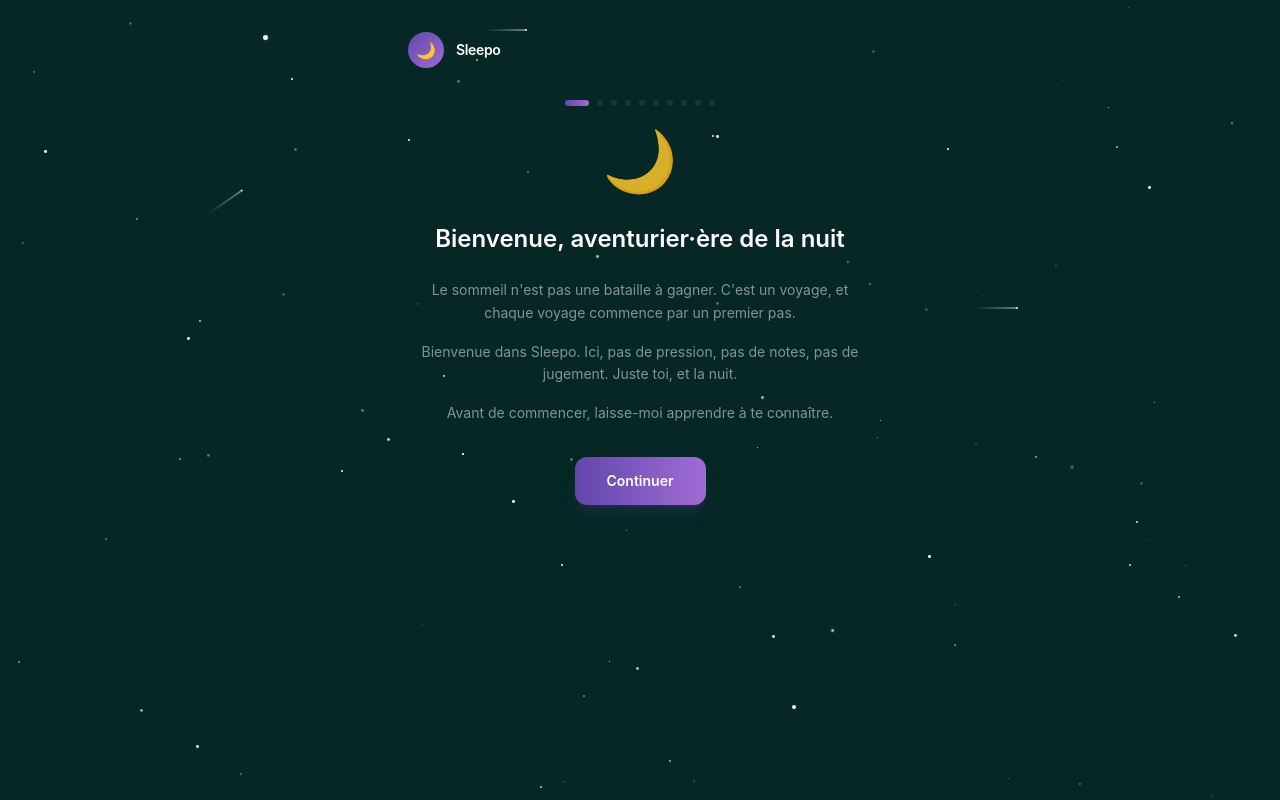
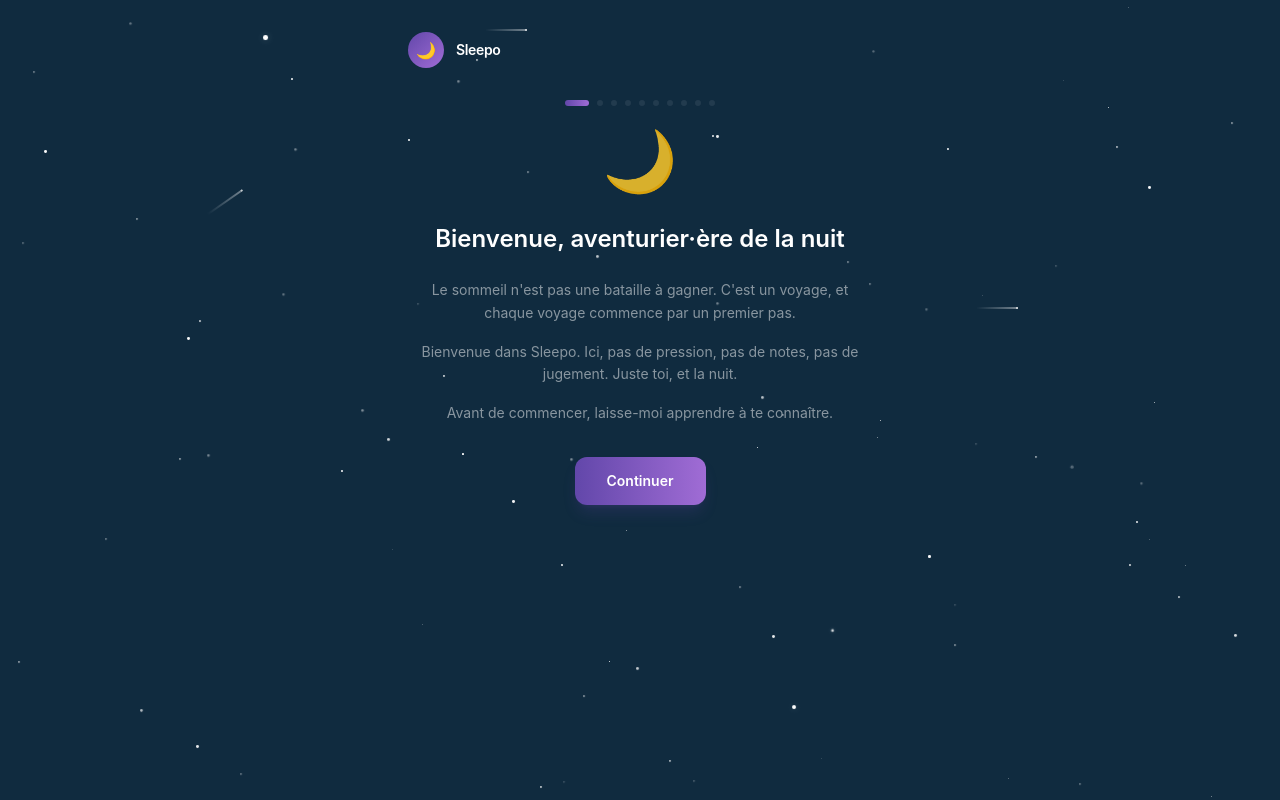
Before and after one commit to haymarceau1-droid/sleepo, a React (Vite) app: page / in a window 1280 px wide. Built offline with nearby package versions, Linux system fonts and the light colour scheme; a web font is replaced by a local one.

Commit message:
fix: swap green Evergreen bg to Deep Space Blue
- Main bg #102b3f (deep blue cosmos) instead of #062726 (green)
- Cards keep Evergreen #062726 semi-transparent for subtle contrast
- Border cutouts, BottomNav use #102b3f to match main bg

```diff
--- a/src/components/layout/BottomNav.tsx
+++ b/src/components/layout/BottomNav.tsx
@@ -51,7 +51,7 @@ export function BottomNav() {
 
   return (
     <nav ref={navRef} className="fixed bottom-0 left-0 right-0 z-40 safe-bottom">
-      <div className="bg-[#062726]/92 border-t border-white/[0.04] backdrop-blur-[40px]">
+      <div className="bg-[#102b3f]/92 border-t border-white/[0.04] backdrop-blur-[40px]">
         <div className="h-[56px] flex items-center justify-around px-2 pb-[max(0px,env(safe-area-inset-bottom,0px))]">
           {tabs.map((tab) => {
             const active = location.pathname === tab.path;
--- a/src/index.css
+++ b/src/index.css
@@ -30,7 +30,7 @@
   .glass-card {
     position: relative;
     border-radius: 20px;
-    background: rgba(16, 43, 63, 0.7);
+    background: rgba(6, 39, 38, 0.65);
     backdrop-filter: blur(12px) saturate(140%);
     -webkit-backdrop-filter: blur(12px) saturate(140%);
     border: 1px solid rgba(255, 255, 255, 0.04);
--- a/src/pages/Home.tsx
+++ b/src/pages/Home.tsx
@@ -232,7 +232,7 @@ export function Home() {
                 <div className="w-[40px] h-[40px] rounded-full bg-white/[0.04] flex items-center justify-center text-[17px]">
                   {friend.emoji}
                 </div>
-                <div className={`absolute -bottom-[1px] -right-[1px] w-[10px] h-[10px] rounded-full border-2 border-[#062726] ${
+                <div className={`absolute -bottom-[1px] -right-[1px] w-[10px] h-[10px] rounded-full border-2 border-[#102b3f] ${
                   friend.online ? 'bg-[#a06cd5] shadow-[0_0_6px_rgba(160,108,213,0.4)]' : 'bg-white/[0.08]'
                 }`} />
               </div>
--- a/src/pages/SleepCircle.tsx
+++ b/src/pages/SleepCircle.tsx
@@ -78,7 +78,7 @@ export function SleepCircle() {
                   }`}>
                     {friend.guardian}
                   </div>
-                  <div className={`absolute -bottom-[1px] -right-[1px] w-[9px] h-[9px] rounded-full border-[2px] border-[#062726] ${
+                  <div className={`absolute -bottom-[1px] -right-[1px] w-[9px] h-[9px] rounded-full border-[2px] border-[#102b3f] ${
                     friend.online ? 'bg-[#a06cd5] shadow-[0_0_6px_rgba(160,108,213,0.4)]' : 'bg-white/[0.08]'
                   }`} />
                 </div>
--- a/tailwind.config.js
+++ b/tailwind.config.js
@@ -12,15 +12,15 @@ export default {
         'deep-lilac': '#6247aa',
         'lavender': '#a06cd5',
         'thistle': '#e2cfea',
-        'aave-bg': '#062726',
-        'aave-surface': '#102b3f',
+        'aave-bg': '#102b3f',
+        'aave-surface': '#062726',
         'aave-glass': 'rgba(255,255,255,0.04)',
         'aave-glass-hover': 'rgba(255,255,255,0.07)',
         'aave-border': 'rgba(255,255,255,0.08)',
         'aave-border-light': 'rgba(255,255,255,0.12)',
         'aave-border-subtle': 'rgba(255,255,255,0.04)',
         'aave-separator': 'rgba(255,255,255,0.05)',
-        midnight: '#062726',
+        midnight: '#102b3f',
         'sleepo-purple': {
           50: '#f0edf9',
           100: '#e2cfea',
```
